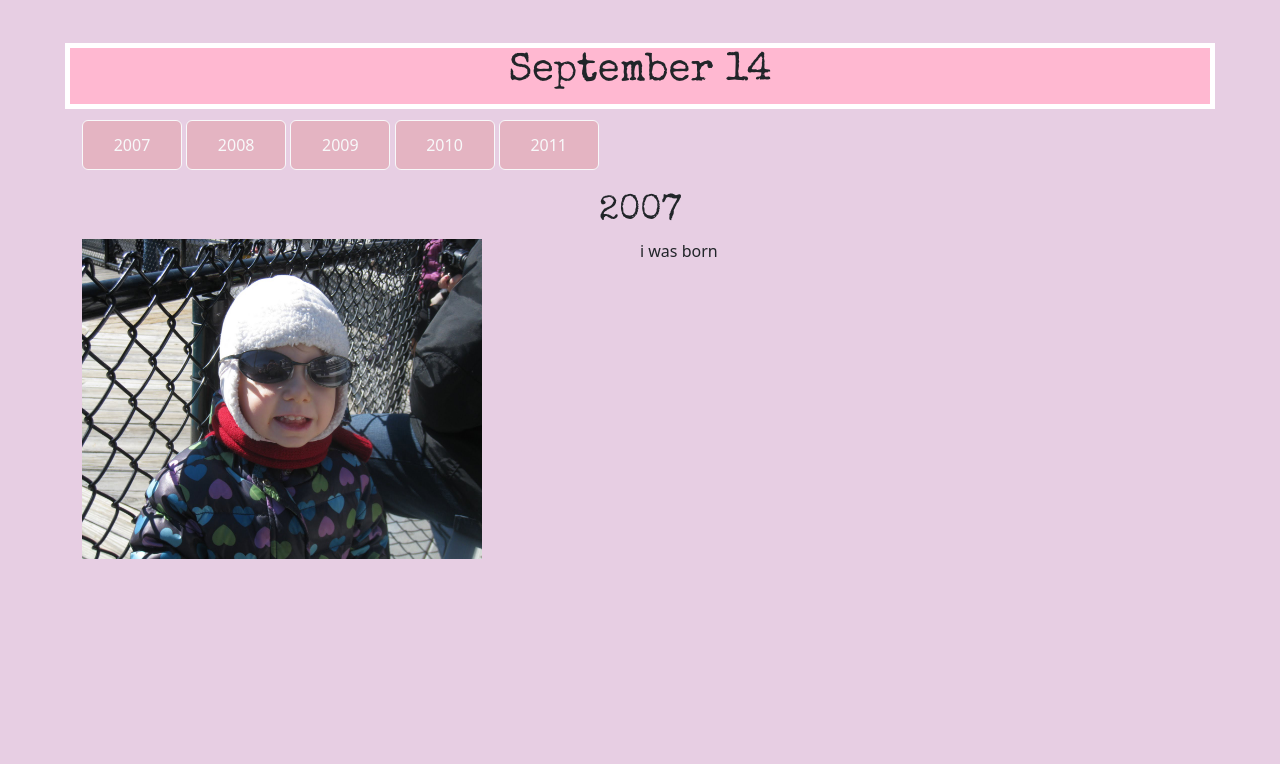
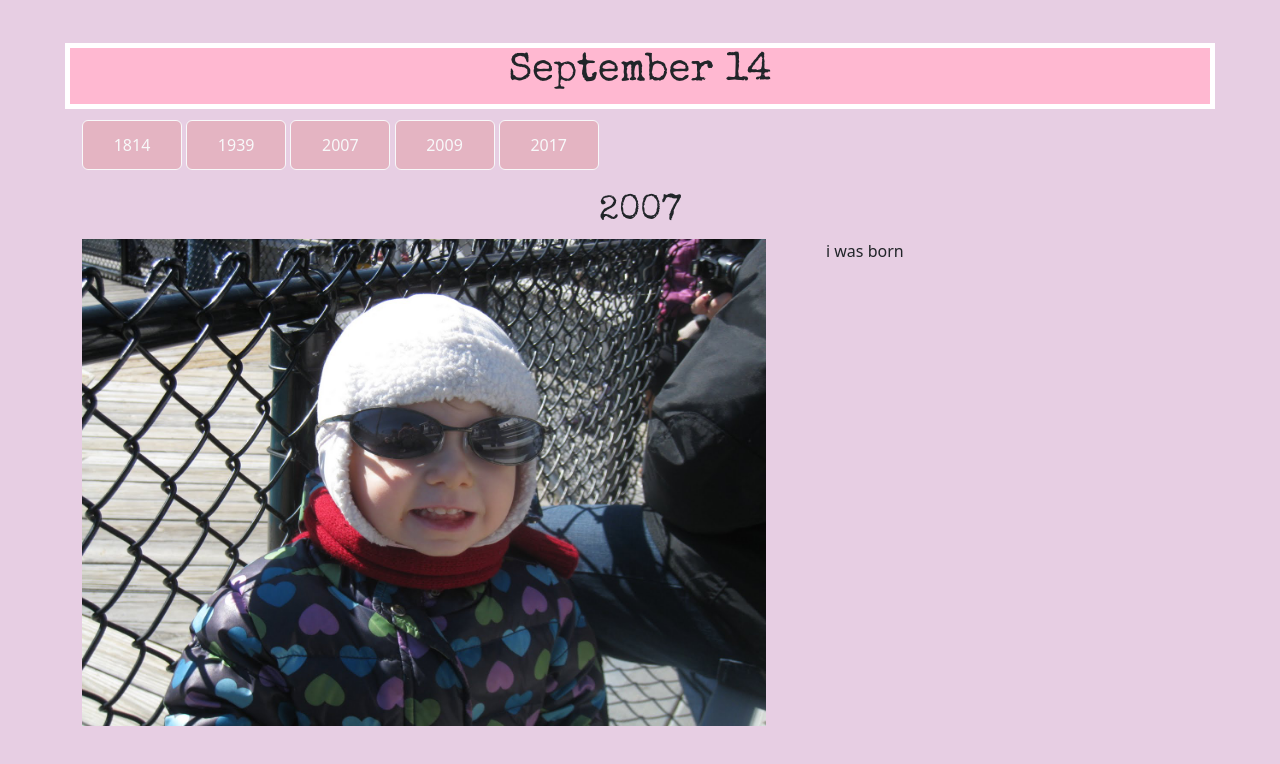
Before and after one commit to lizreznik/On-My-Birthday, a plain HTML site: page index.html in a window 1280 px wide. Both pictures are taken after a click on the button "2007". Drawn offline with nearby package versions, Linux system fonts and the light colour scheme.

Commit message:
ALL INFO ADDED

```diff
--- a/index.html
+++ b/index.html
@@ -18,6 +18,11 @@
   <link rel="preconnect" href="https://fonts.googleapis.com">
   <link rel="preconnect" href="https://fonts.gstatic.com" crossorigin>
   <link href="https://fonts.googleapis.com/css2?family=Special+Elite&display=swap" rel="stylesheet">
+
+  <link rel="preconnect" href="https://fonts.googleapis.com">
+<link rel="preconnect" href="https://fonts.gstatic.com" crossorigin>
+<link href="https://fonts.googleapis.com/css2?family=Comfortaa:wght@500&display=swap" rel="stylesheet">
+
 </head>
 
 <body>
@@ -32,11 +37,11 @@
           <h1>September 14</h1>
         </div>
         <div class="col md-12 my-3 justify-content-center">
+          <button type="button" class="btn btn-outline-light" onclick="year1814()">1814</button>
+          <button type="button" class="btn btn-outline-light" onclick="year1939()">1939</button>
           <button type="button" class="btn btn-outline-light" onclick="year2007()">2007</button>
-          <button type="button" class="btn btn-outline-light" onclick="year2008()">2008</button>
           <button type="button" class="btn btn-outline-light" onclick="year2009()">2009</button>
-          <button type="button" class="btn btn-outline-light" onclick="year2010()">2010</button>
-          <button type="button" class="btn btn-outline-light" onclick="year2011()">2011</button>
+          <button type="button" class="btn btn-outline-light" onclick="year2017()">2017</button>
         </div>
       <!-- header image section START -->
 
@@ -48,12 +53,12 @@
 
         <!-- javascript text section -->
         <div class="row">
-          <div class="col-6">
-            <img src="IMG_0255 (1).JPG" alt="baby picture">
+          <div class="col-8">
+            <img src="IMG_1428.JPG" id="pictures" alt="baby picture">
           </div>
-          <div class="col-6">
+          <div class="col-4">
             <p id="response-text">
-
+              CLICK THROUGH THE BUTTONS ABOVE TO LEARN WHAT HAPPENED ON MY BIRTHDAY THROUGH DIFFERENT YEARS!
             </p>
           </div>
 
--- a/script.js
+++ b/script.js
@@ -1,25 +1,30 @@
+function year1814() {
+    document.getElementById('response-date').innerText = '1814'
+    document.getElementById('response-text').innerText = 'Francis Scott Key, born on August 1, 1779, in Maryland, wrote a poem called "The Defence of Fort McHenry" in 1814, inspired by the sight of a lone U.S. flag still flying over Fort McHenry at daybreak. The poem, originally titled "The Defence of Fort M Henry," was set to music and became Americas national anthem in 1931. Key was inspired by the sight of the British bombing the fort, which was later set to music by John Stafford Smith. The poem was later referred to as "The Star-Spangled Banner" and was adopted as the national anthem by President Woodrow Wilson in 1916. Key died of pleurisy on January 11, 1843. The poem was later set to music and became Americas national anthem in 1931.'
+    document.getElementById("pictures").src = 'american-flag.jpg'
+
+}
+
 function year2007() {
     document.getElementById('response-date').innerText = '2007'
     document.getElementById('response-text').innerText = 'i was born'
-    document.getElementById("bg-hero-img").src = 'IMG_0255 (1).jpg'
+    document.getElementById("pictures").src = 'IMG_0255 (1).jpg'
 }
 
-function year2008() {
-    document.getElementById('response-date').innerText = '2008'
-    document.getElementById('response-text').innerText = 'on this date'
+function year1939() {
+    document.getElementById('response-date').innerText = '1939'
+    document.getElementById('response-text').innerText = 'The VS-300, the worlds first practical helicopter, took flight on September 14, 1939, in Stratford, Connecticut. Designed by Igor Sikorsky, it was the first to incorporate a single main rotor and tail rotor design. The first free flight took place on May 13, 1940, and the 28-foot diameter, three-blade rotor allowed for variable pitch of blades with a blade speed of 250 to 300 mph. The VS-300 laid the foundation for the first production helicopters and became the standard for helicopter manufacturing worldwide. Sikorsky submitted a patent application for a direct lift aircraft in 1931, which was granted on March 19, 1935. The VS-300 is on display at the Henry Ford Museum.'
+    document.getElementById("pictures").src = 'VS-300-e1371603228756.jpg'
+}
+
+function year2017() {
+    document.getElementById('response-date').innerText = '2017'
+    document.getElementById('response-text').innerText = 'Hurricane Florence, a slow-moving category one hurricane, made landfall on September 14, 2018, and over the next two days, it produced record-breaking rainfall across eastern North Carolina and northeastern South Carolina. Some locations recorded over 30 inches of rain, exceeding the highest single-storm rainfall amounts in the state. A station in Loris, SC recorded 23.63 inches of rain, setting a new state tropical cyclone rainfall record for South Carolina.'
+    document.getElementById("pictures").src = '_103445927_florence1400_15_09-nc.png'
 }
 
 function year2009() {
     document.getElementById('response-date').innerText = '2009'
-    document.getElementById('response-text').innerText = 'hello world'
+    document.getElementById('response-text').innerText = 'Juan Martin del Potro, a 20-year-old from Argentina, defeated Roger Federer in his first Grand Slam final, a thrilling four-hour, six-minute final. The loss ended Federers 40-match US Open winning streak and denied him the honor of winning the same Grand Slam event six consecutive times. The win also made del Potro the tallest man ever to win a Grand Slam tournament, as he came back from two-sets-to-one down. The event marked the first five-set final since 1999 and the first to run longer than four hours since 1988.'
+    document.getElementById("pictures").src = 'f_delpotro2009.jpg'
 }
-
-function year2010() {
-    document.getElementById('response-date').innerText = '2010'
-    document.getElementById('response-text').innerText = 'on this date'
-}
-
-function year2011() {
-    document.getElementById('response-date').innerText = '2011'
-    document.getElementById('response-text').innerText = 'yurrr'
-}
--- a/style.css
+++ b/style.css
@@ -24,9 +24,10 @@ h1 {
 }
 .response-text{
     text-align: center;
+    font-family: 'Comfortaa', sans-serif !important;
 }
 img{
-    height: 20rem;
-    width: 25rem;
+    height: 95%;
+    width: 95%;
     align-items: center;
 }
```
Also changed, not shown: IMG_1428.JPG (added), VS-300-e1371603228756.jpg (added), _103445927_florence1400_15_09-nc.png (added), f_delpotro2009.jpg (added), 1 other file.
